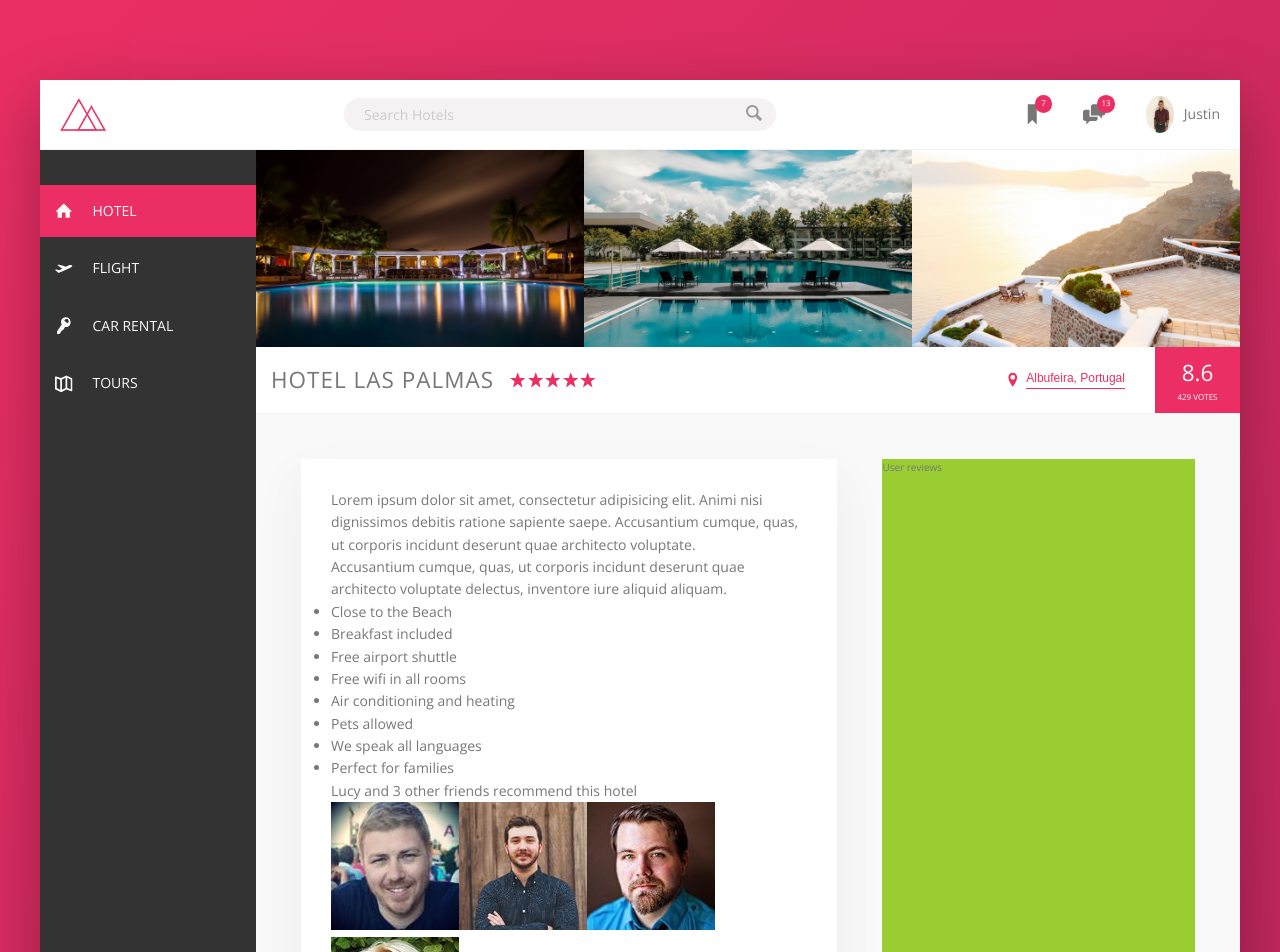
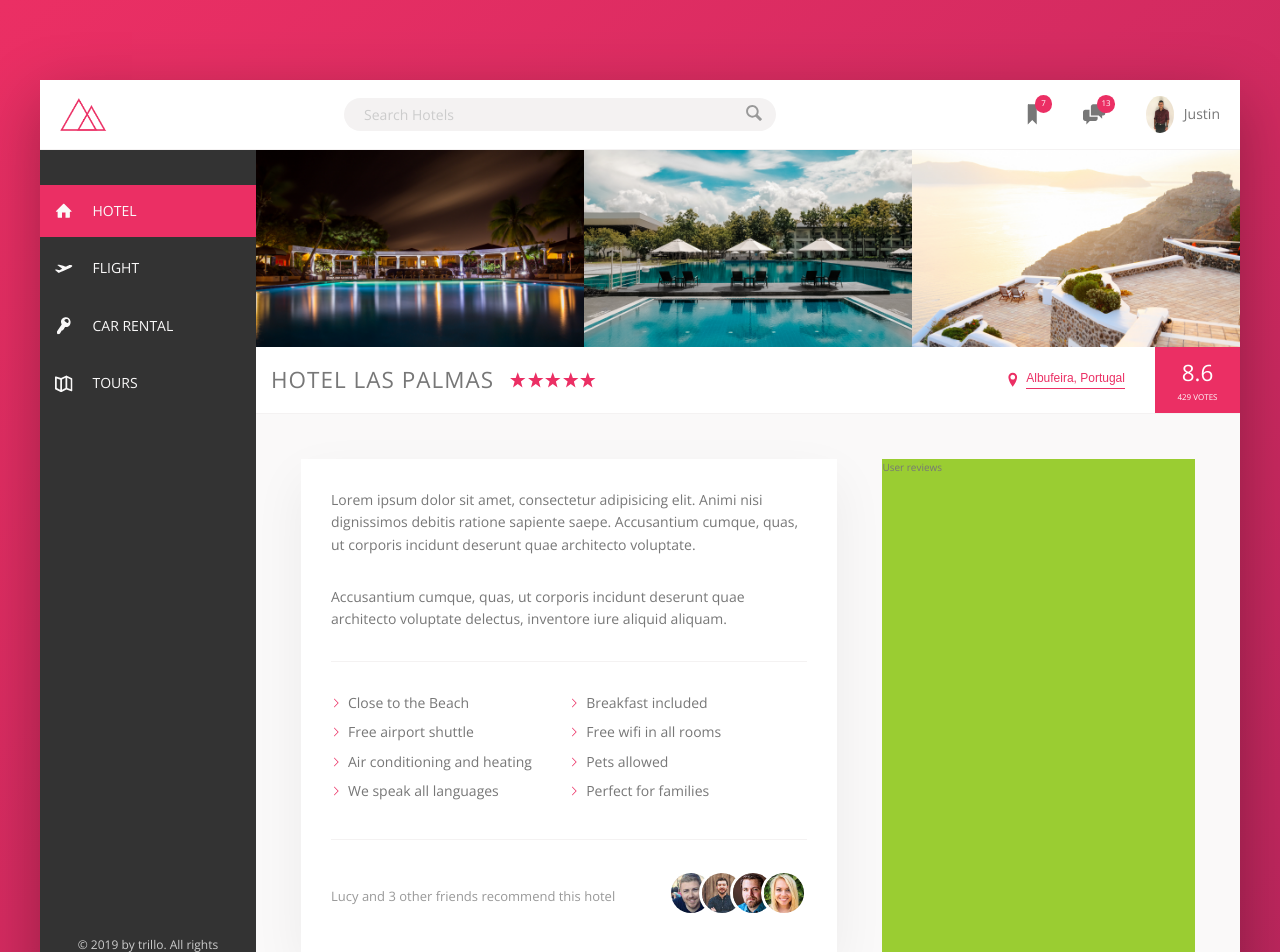
Before and after one commit to Justin-Singh125125/react-trillo-project-flexbox, a React (Create React App) app: page / in a window 1280 px wide. Shown: the top 952 px of the page. Built offline with nearby package versions, Linux system fonts and the light colour scheme.

Commit message:
Building the Description Section - Part 2

```diff
--- a/src/main-components/List/styles.scss
+++ b/src/main-components/List/styles.scss
@@ -0,0 +1,28 @@
+
+.list{
+    list-style: none;
+    margin: 3rem 0;
+    padding: 3rem 0;
+    border-top: $line;
+    border-bottom: $line;
+    display: flex;
+    flex-wrap: wrap;
+
+    &__item{
+        flex: 0 0 50%;
+        margin-bottom: .7rem;
+    }
+
+    &__item::before{
+        content: "";
+        display: inline-block;
+        height: 1rem;
+        width: 1rem;
+        margin-right: .7rem;
+        background-color: $color-primary;
+        mask-image: url("./img/chevron-thin-right.svg");
+        mask-size: cover;
+        -webkit-mask-image: url("./img/chevron-thin-right.svg");
+        -webkit-mask-size: cover;
+    }
+}
--- a/src/main-components/Paragraph/styles.scss
+++ b/src/main-components/Paragraph/styles.scss
@@ -0,0 +1,6 @@
+.paragraph{
+
+    &:not(:last-of-type){
+        margin-bottom: 3rem;
+    }
+}
--- a/src/main-components/Recommend/styles.scss
+++ b/src/main-components/Recommend/styles.scss
@@ -0,0 +1,23 @@
+.recommend{
+    font-size: 1.3rem;
+    color: $color-grey-dark-3;
+    display: flex;
+    align-items: center;
+
+
+    &__count{
+        margin-right: auto;
+    }
+
+    &__photo{
+
+        box-sizing: content-box;
+        height: 4rem;
+        width: 4rem;
+        border-radius: 50%;
+        border: 3px solid white;
+        &:not(:last-child){
+            margin-right: -1.5rem;
+        }
+    }
+}
```
